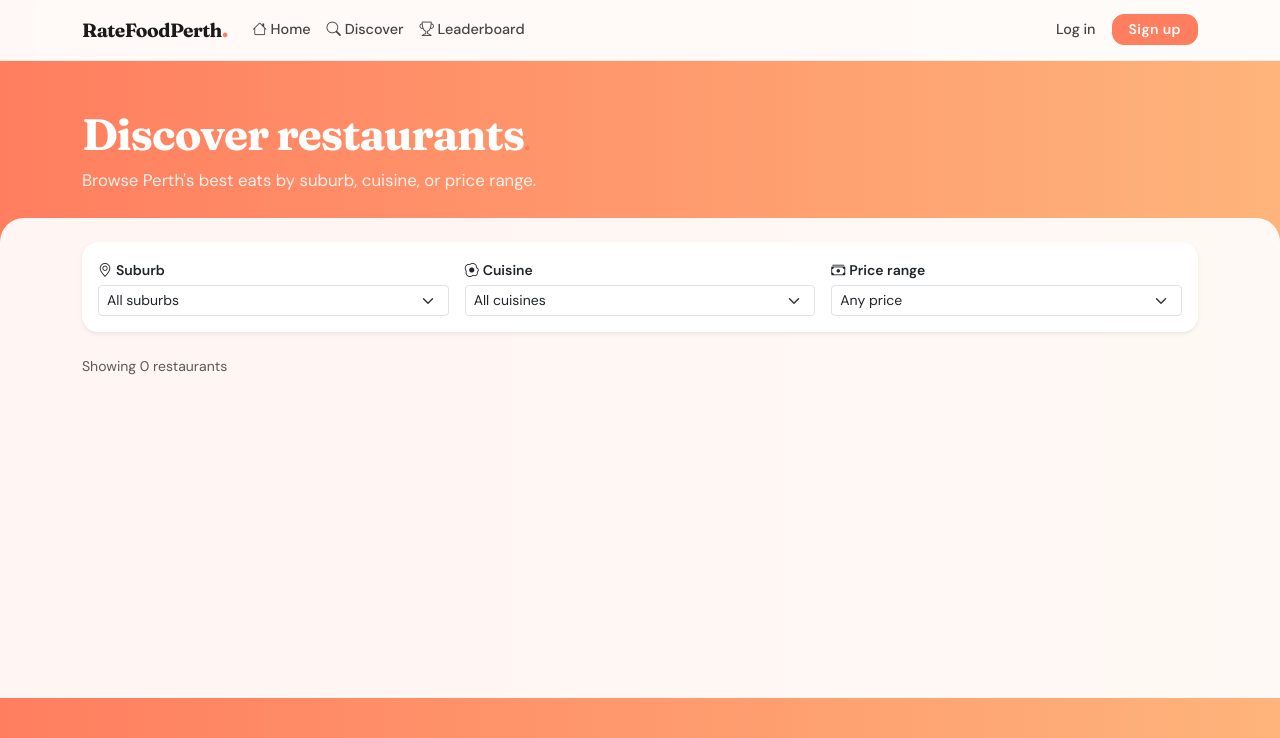
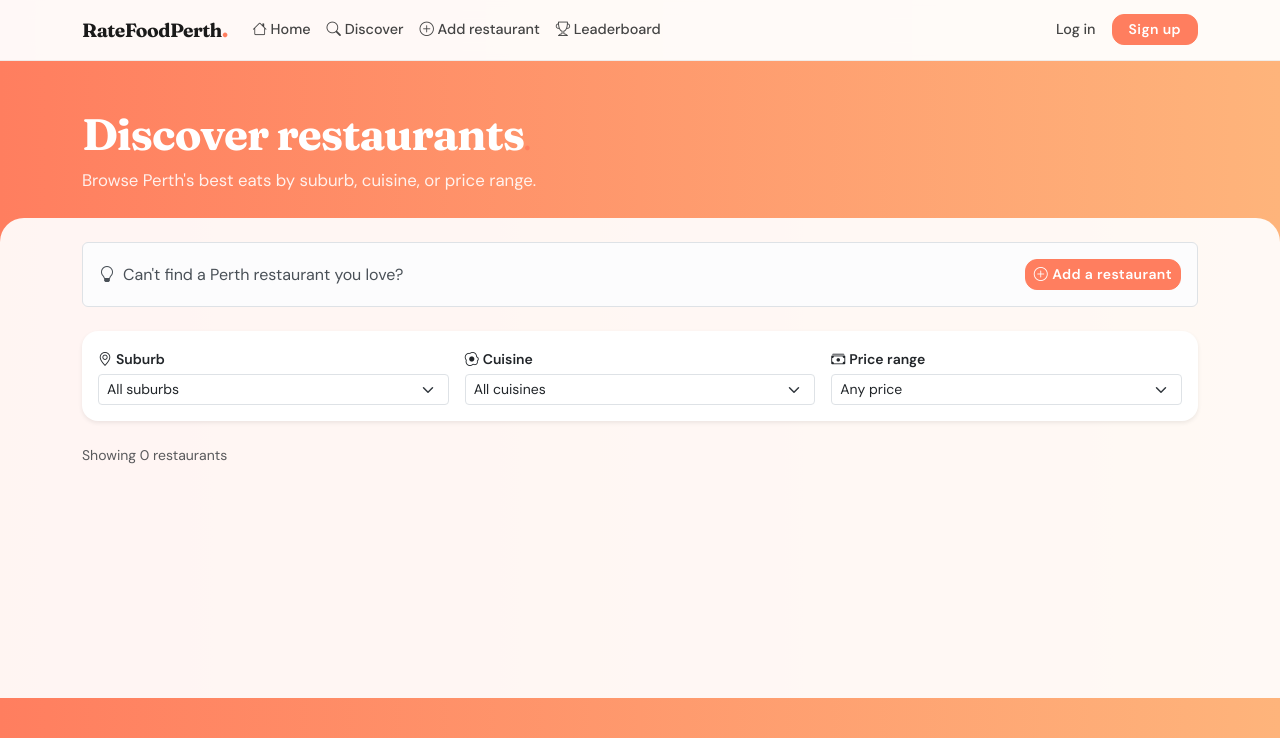
Before and after one commit to kynaaaan/CITS3403, a Flask app: page /search in a window 1280 px wide. Shown: the top 738 px of the page. Run offline with Flask 3, Linux system fonts and the light colour scheme; some libraries are stand-ins or nearby versions.

Commit message:
Add the ability to actually access the add restaurant page from the site

```diff
--- a/app/templates/base.html
+++ b/app/templates/base.html
@@ -53,6 +53,9 @@
           </li>
           <li class="nav-item">
             <a class="nav-link" href="{{ url_for('main.search') }}"><i class="bi bi-search"></i> Discover</a>
+          </li>
+          <li class="nav-item">
+            <a class="nav-link" href="{{ url_for('restaurants.add') }}"><i class="bi bi-plus-circle"></i> Add restaurant</a>
           </li>
           <li class="nav-item">
             <a class="nav-link" href="{{ url_for('gamification.leaderboard') }}"><i class="bi bi-trophy"></i> Leaderboard</a>
--- a/app/templates/main/search.html
+++ b/app/templates/main/search.html
@@ -28,6 +28,14 @@
 -->
 <div class="feed-wrapper">
   <div class="container py-4">
+
+    <!-- ── ADD RESTAURANT CTA ───────────────────────────────────────── -->
+    <div class="alert alert-light border d-flex justify-content-between align-items-center mb-4">
+      <span><i class="bi bi-lightbulb me-2"></i>Can't find a Perth restaurant you love?</span>
+      <a href="{{ url_for('restaurants.add') }}" class="btn btn-primary btn-sm">
+        <i class="bi bi-plus-circle me-1"></i>Add a restaurant
+      </a>
+    </div>
 
     <!-- ── FILTER BAR ────────────────────────────────────────────────── -->
     <div class="card shadow-sm border-0 mb-4">
```
